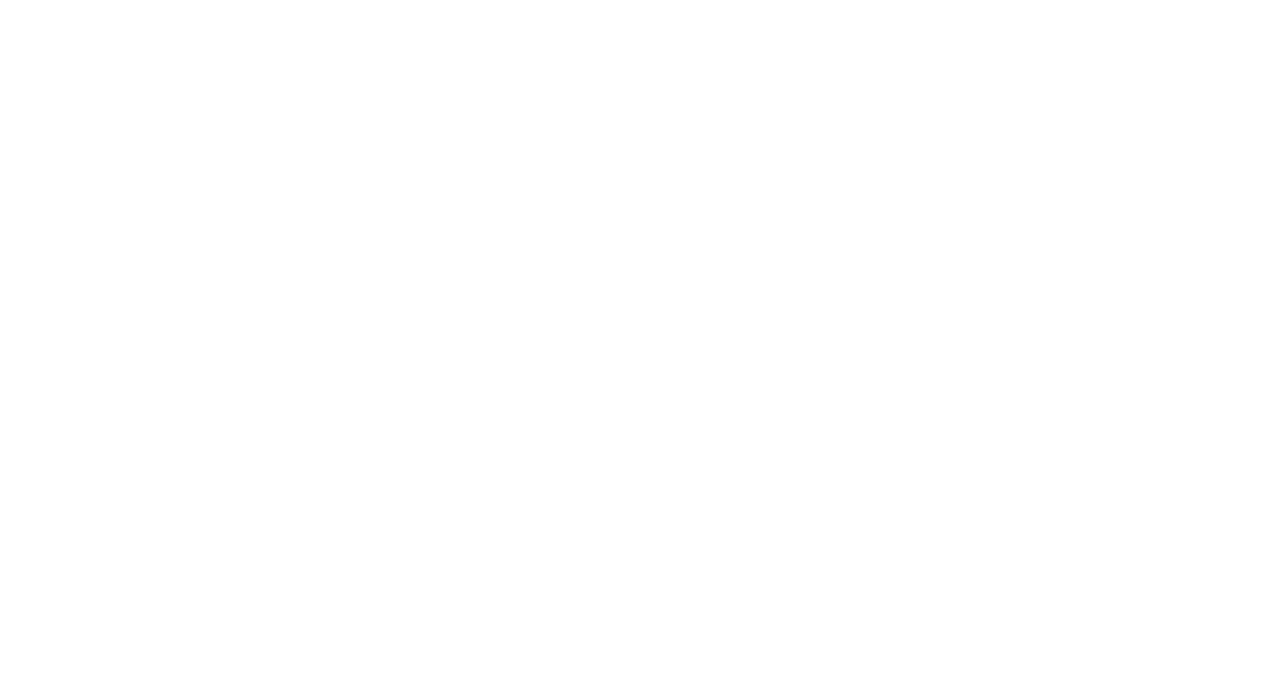
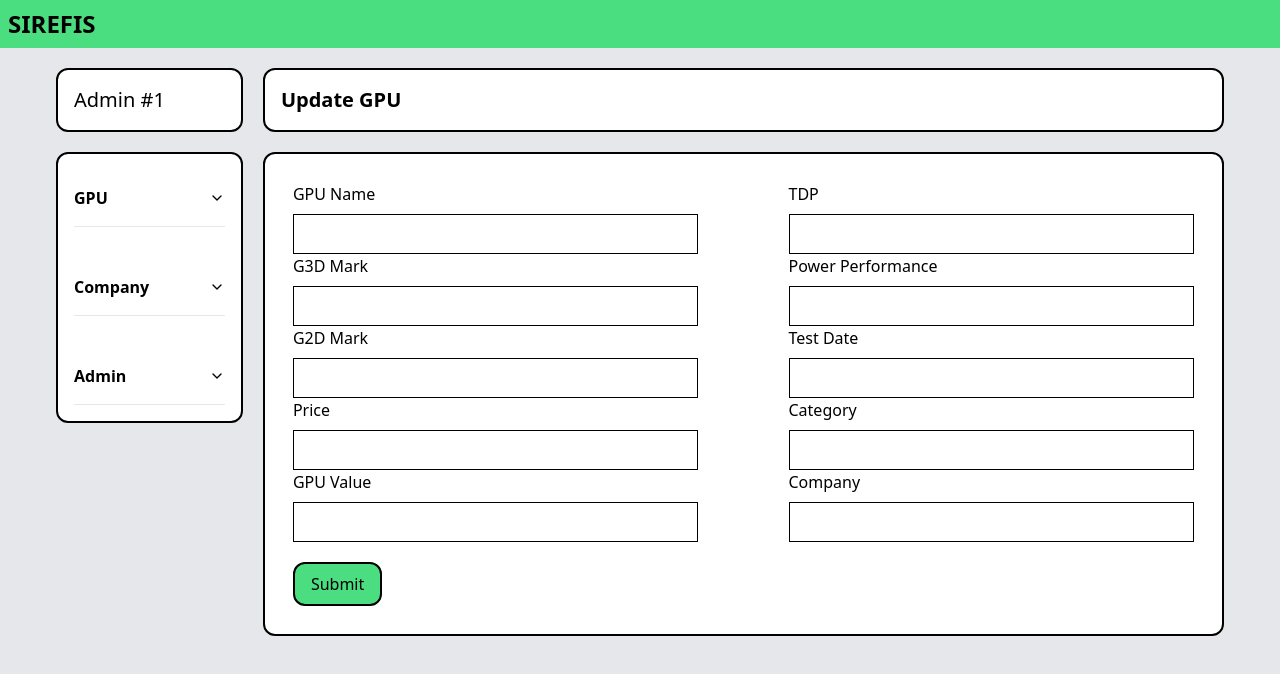
Before and after one commit to DewaMadeWira/sirefis-frontend, a React (Vite) app: page /update-gpu/1 in a window 1280 px wide. Shown: the top 674 px of the page. Built offline with nearby package versions, Linux system fonts and the light colour scheme; no server answers.

Commit message:
update update gpu form + data fetch

```diff
--- /dev/null
+++ b/src/UpdateGpu.tsx
@@ -0,0 +1,176 @@
+import { useRef } from 'react';
+import axios from 'axios';
+import { useToast } from '@/components/ui/use-toast';
+
+import './App.css';
+import LeftSideBar from './components/ui/left-sidebar';
+import SecondColHead from './components/ui/second-col-head';
+import { Input } from './components/ui/input';
+import { useQuery } from '@tanstack/react-query';
+import { GpuData } from './gpu-data/columns';
+
+// type ParamsType = {
+//     params: string;
+// };
+function CreateGpu(params: string) {
+    const { data, isLoading } = useQuery({
+        queryKey: ['gpu'],
+        queryFn: async () => {
+            const { data } = await axios.post(
+                `http://127.0.0.1:8000/api/get-gpu`,
+                {
+                    gpu_id: params,
+                }
+            );
+            return data as GpuData;
+        },
+    });
+
+    const { toast } = useToast();
+
+    const gpuRef: any = useRef(null);
+    const g3dRef: any = useRef(null);
+    const g2dRef: any = useRef(null);
+    const priceRef: any = useRef(null);
+    const valueRef: any = useRef(null);
+    const tdpRef: any = useRef(null);
+    const performanceRef: any = useRef(null);
+    const dateRef: any = useRef(null);
+    const categoryRef: any = useRef(null);
+    const companyRef: any = useRef(null);
+
+    function handleSubmit(event: any) {
+        event.preventDefault();
+
+        axios.post(`http://127.0.0.1:8000/api/create_data`, {
+            gpu_name: gpuRef.current.value,
+            G3Dmark: g3dRef.current.value,
+            G2Dmark: g2dRef.current.value,
+            price: priceRef.current.value,
+            gpu_value: valueRef.current.value,
+            TDP: tdpRef.current.value,
+            power_performance: performanceRef.current.value,
+            test_date: dateRef.current.value,
+            category: categoryRef.current.value,
+            company: companyRef.current.value,
+        });
+        toast({
+            title: 'Item Created',
+            description: 'New GPU has added to Database',
+            className: 'bg-white border-black border-2 rounded-xl',
+        });
+
+        // alert(gpuRef.current.value);
+    }
+
+    if (isLoading) {
+        return <h1>Loading..</h1>;
+    }
+
+    return (
+        <div className='min-h-screen bg-gray-200'>
+            <nav className='bg-green-400'>
+                <h1 className='font-bold text-2xl p-2'>SIREFIS</h1>
+            </nav>
+            <div className='px-14 py-5 flex justify-between'>
+                {/* 1st Column */}
+                <LeftSideBar></LeftSideBar>
+                {/* 2nd Column */}
+                <div className='ml-5 w-[90%]'>
+                    <SecondColHead title='Update GPU'></SecondColHead>
+
+                    <form
+                        onSubmit={handleSubmit}
+                        className='border-2 rounded-xl p-7 bg-white border-black mt-5 '
+                    >
+                        <div className='flex justify-between'>
+                            <div className='w-[45%]'>
+                                <h4 className=''>GPU Name </h4>
+                                <Input
+                                    placeholder={data?.gpu_name}
+                                    ref={gpuRef}
+                                    type='text'
+                                    className=' mt-2'
+                                    required
+                                ></Input>
+                                <h4 className=''>G3D Mark</h4>
+                                <Input
+                                    placeholder={data?.G3Dmark}
+                                    ref={g3dRef}
+                                    className=' mt-2'
+                                    required
+                                ></Input>
+                                <h4 className=''>G2D Mark</h4>
+                                <Input
+                                    placeholder={data?.G2Dmark}
+                                    ref={g2dRef}
+                                    className=' mt-2'
+                                    required
+                                ></Input>
+                                <h4 className=''>Price</h4>
+                                <Input
+                                    placeholder={data?.price}
+                                    ref={priceRef}
+                                    className=' mt-2'
+                                    required
+                                ></Input>
+                                <h4 className=''>GPU Value</h4>
+                                <Input
+                                    placeholder={data?.gpu_value}
+                                    ref={valueRef}
+                                    className=' mt-2'
+                                    required
+                                ></Input>
+                            </div>
+                            <div className='w-[45%]'>
+                                <h4 className=''>TDP</h4>
+                                <Input
+                                    placeholder={data?.TDP}
+                                    ref={tdpRef}
+                                    className=' mt-2'
+                                    required
+                                ></Input>
+                                <h4 className=''>Power Performance</h4>
+                                <Input
+                                    placeholder={data?.power_performance}
+                                    ref={performanceRef}
+                                    className=' mt-2'
+                                    required
+                                ></Input>
+                                <h4 className=''>Test Date</h4>
+                                <Input
+                                    placeholder={data?.test_date}
+                                    ref={dateRef}
+                                    className=' mt-2'
+                                    required
+                                ></Input>
+                                <h4 className=''>Category</h4>
+                                <Input
+                                    placeholder={data?.category}
+                                    ref={categoryRef}
+                                    className=' mt-2'
+                                    required
+                                ></Input>
+                                <h4 className=''>Company</h4>
+                                <Input
+                                    placeholder={data?.company.toString()}
+                                    ref={companyRef}
+                                    className=' mt-2'
+                                    required
+                                ></Input>
+                            </div>
+                        </div>
+                        <button
+                            type='submit'
+                            className='mt-5 bg-green-400 px-4 p-2 rounded-xl border-black border-2'
+                        >
+                            Submit
+                        </button>
+                    </form>
+                </div>
+            </div>
+        </div>
+    );
+}
+
+export default CreateGpu;
--- a/src/main.tsx
+++ b/src/main.tsx
@@ -13,6 +13,7 @@
 import GpuRank from './GpuRank.tsx';
 import CreateGpu from './CreateGpu.tsx';
 import CreateAdmin from './CreateAdmin.tsx';
+import UpdateGpu from './UpdateGpu.tsx';
 
 const queryClient = new QueryClient();
 
@@ -32,6 +33,10 @@
         <Route path='/company' component={CompanyPage}></Route>
         <Route path='/company-employee' component={CompanyEmployeePage}></Route>
         <Route path='/gpu-rank' component={GpuRank}></Route>
+        <Route
+            path='/update-gpu/:id'
+            component={(params) => UpdateGpu(params.params.id)}
+        ></Route>
         <Route path='/create-gpu' component={CreateGpu}></Route>
         <Route path='/create-admin' component={CreateAdmin}></Route>
     </div>
```
